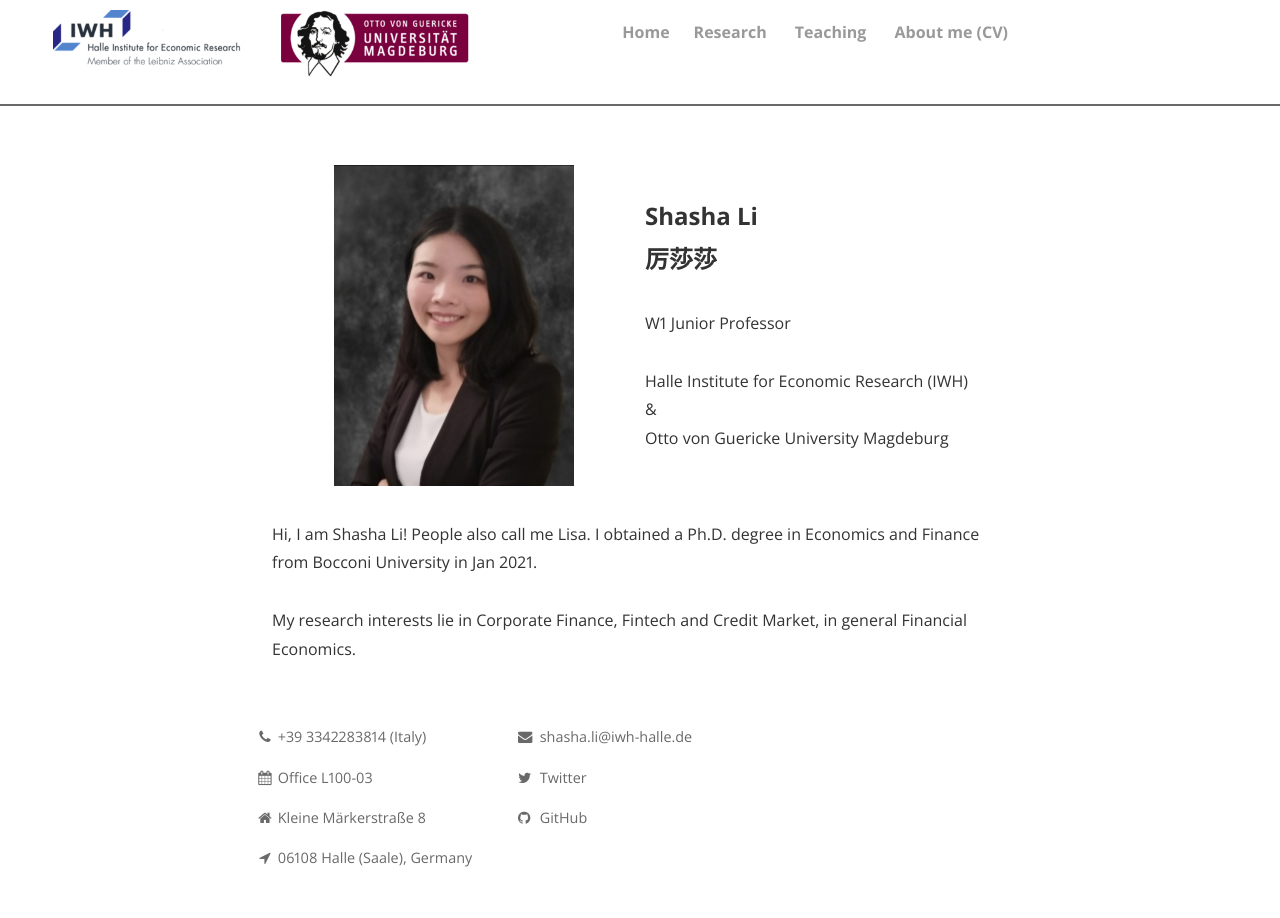
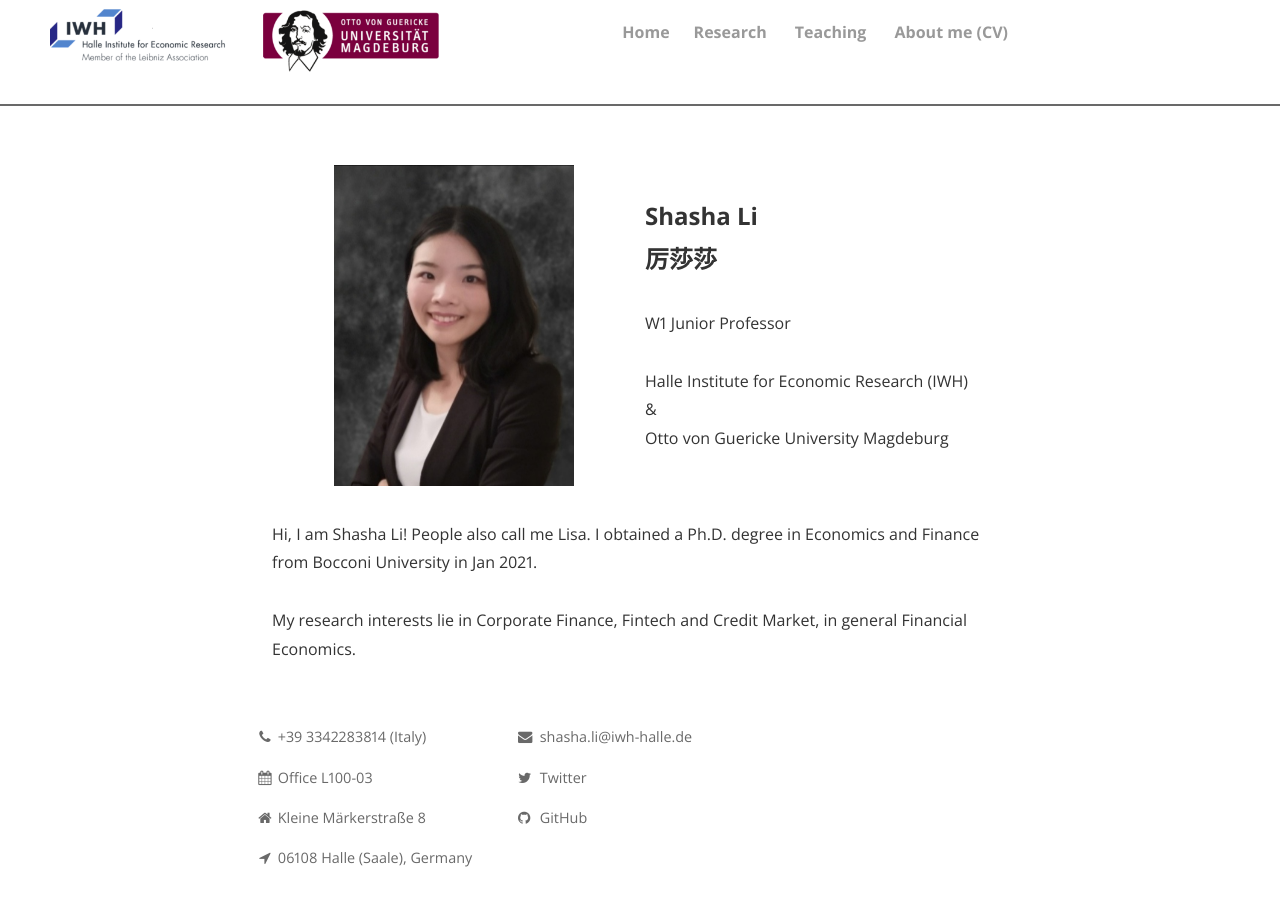
Before and after one commit to shasha-li/shasha-li.github.io, a Jekyll site: the page built from index.html, in a window 1280 px wide. Built offline with Jekyll 4.4.1, drawn with Linux system fonts in a browser that asks for light colours; nearby versions of some CDN libraries; the list of posts is cut into pages by our own code; comment, search, counter and statistics services are not loaded; a style sheet for code colours, icons or effects is not loaded.

Commit message:
Update header.html

```diff
--- a/_includes/header.html
+++ b/_includes/header.html
@@ -1,5 +1,5 @@
 <header class="navigation" role="banner">
- <img class="topleft" width="476" height="80" src="https://shasha-li.github.io/content/IWHM.png" alt="B">
+ <img class="topleft" width="446" height="75" src="https://shasha-li.github.io/content/IWHM.png" alt="IWH">
   <div class="navigation-wrapper">
     <a href="javascript:void(0)" class="navigation-menu-button" id="js-mobile-menu">
       <i class="fa fa-bars"></i>
```
